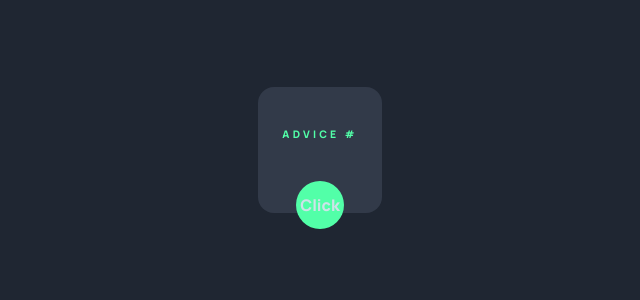
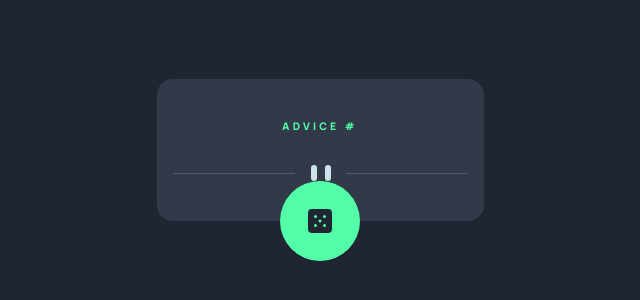
Before and after one commit to JocheAttah/adviceAPI, a plain HTML site: page index.html in a window 1280 px wide. Shown: the part 170-470 px from the top of the page, without its empty margins (320-960 px from the left). Drawn offline with Linux system fonts and the light colour scheme.

Commit message:
respon left

```diff
--- a/index.html
+++ b/index.html
@@ -15,10 +15,14 @@
   </head>
   <body>
     <div class="container">
-      <p class="advice__no">ADVICE #<span id="adviceId"></span><!-- Advice ID goes here --></p>
+      <p class="advice__no">
+        ADVICE #<span id="adviceId"></span
+        ><!-- Advice ID goes here -->
+      </p>
       <p id="quote"></p>
+      <img src="./images/pattern-divider-mobile.svg" alt="divider" />
       <div id="btn">
-        <div class="btn__icon">Click</div>
+        <img src="./images/icon-dice.svg" alt="icon" />
       </div>
     </div>
   </body>
--- a/styles.css
+++ b/styles.css
@@ -20,8 +20,9 @@ body {
 
 .container {
   background-color: hsl(217, 19%, 24%);
-  padding: 2.5rem 1.5rem;
-  max-width: 300px;
+  padding: 2.5rem 1rem;
+  margin: 0 2rem;
+  max-width: 900px;
   display: flex;
   flex-direction: column;
   align-items: center;
@@ -39,16 +40,15 @@ body {
 }
 
 #quote {
-  /* background-color: red; */
   width: 100%;
   font-size: 1.4rem;
   text-align: center;
   margin-bottom: 1rem;
 }
 
-#btn{
+#btn {
   position: absolute;
-  bottom:-1rem;
+  bottom: -1.5rem;
   background-color: hsl(150, 100%, 66%);
   border-radius: 5rem;
   width: 3rem;
@@ -56,5 +56,27 @@ body {
   display: flex;
   justify-content: center;
   align-items: center;
+  transition: all 1s ease;
+}
 
+#btn:hover {
+  width: 3.5rem;
+  height: 3.5rem;
 }
+
+
+@media (min-width: 600px) {
+  #quote {
+   font-size:2.8rem;
+  }
+  #btn {
+  bottom: -2.5rem;
+    width: 5rem;
+    height: 5rem;
+    transition: all 1s ease;
+  }
+  #btn:hover {
+    width: 5.5rem;
+    height: 5.5rem;
+  }
+}
```
